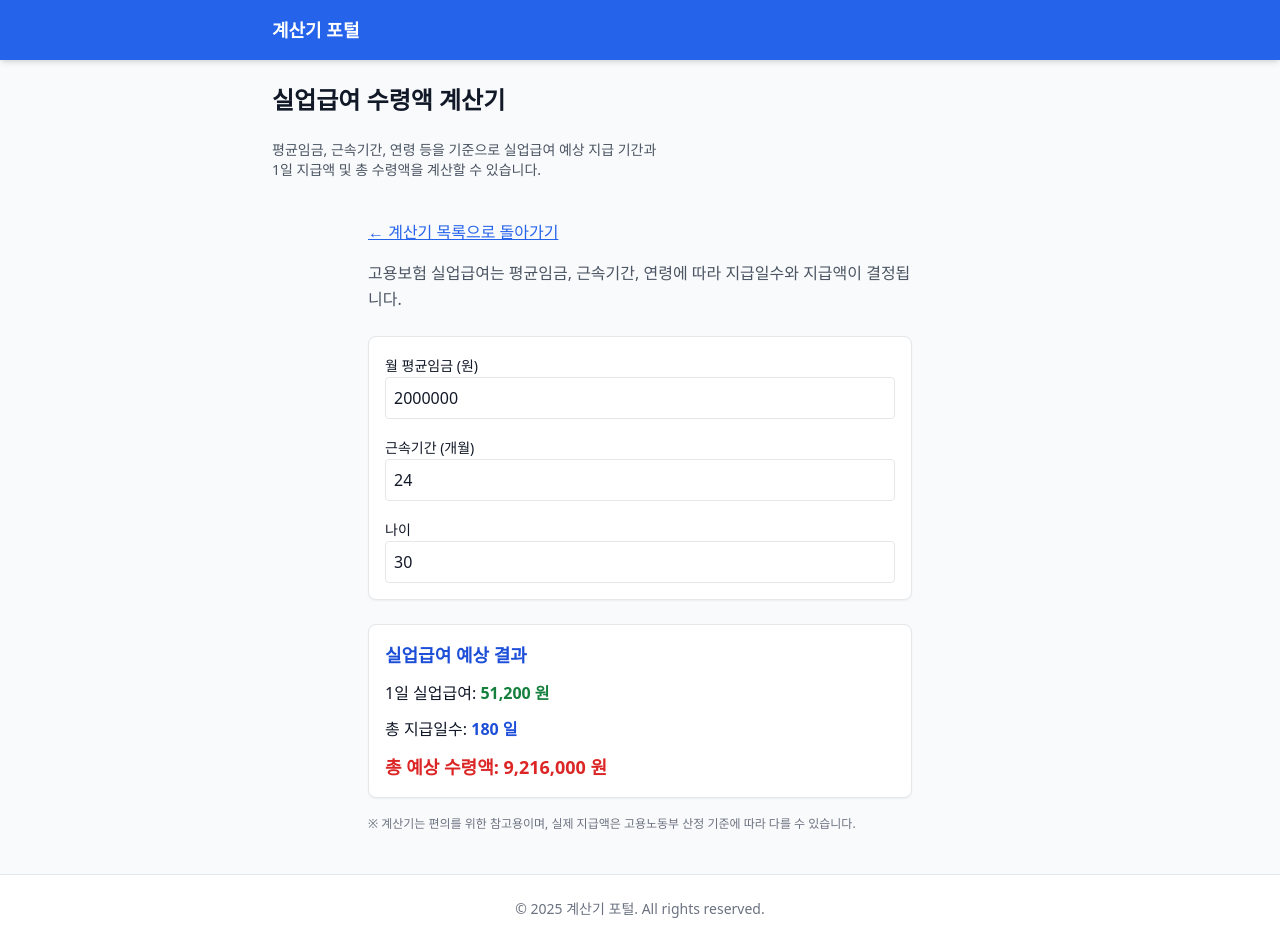
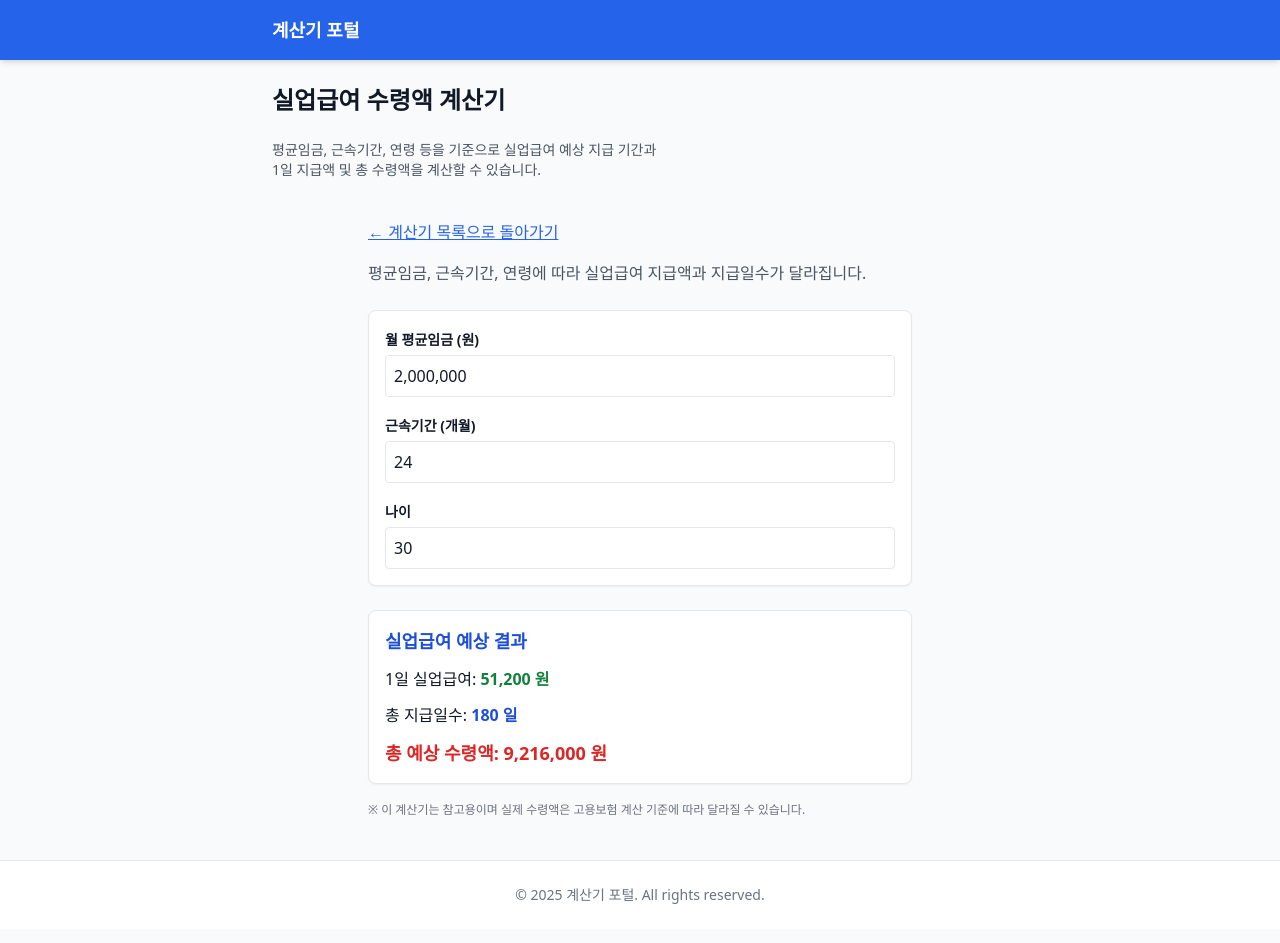
Before and after one commit to geniuspark00-source/calc-site, a Next.js app: page /calculators/unemployment-benefit in a window 1280 px wide. Built offline with nearby package versions, Linux system fonts and the light colour scheme.

Commit message:
auto push

```diff
--- a/app/calculators/unemployment-benefit/UnemploymentBenefitCalculatorUI.tsx
+++ b/app/calculators/unemployment-benefit/UnemploymentBenefitCalculatorUI.tsx
@@ -1,6 +1,7 @@
 "use client";
 
 import { useState } from "react";
+import Input from "@/components/Input";
 
 export default function UnemploymentBenefitCalculatorUI() {
   const [avgWage, setAvgWage] = useState(2000000); // 월 평균임금
@@ -14,7 +15,7 @@ export default function UnemploymentBenefitCalculatorUI() {
 
   // 상/하한 적용
   const DAILY_MAX = 72000; // 1일 상한액
-  const DAILY_MIN = 8000 * 8 * 0.8; // 최저임금 8천원(예시) × 8시간 × 80%
+  const DAILY_MIN = 8000 * 8 * 0.8; // 최저임금 × 8시간 × 80%
 
   dailyBenefit = Math.min(DAILY_MAX, Math.max(DAILY_MIN, dailyBenefit));
 
@@ -40,61 +41,45 @@ export default function UnemploymentBenefitCalculatorUI() {
   const totalBenefit = dailyBenefit * benefitDays;
 
   const format = (n: number) =>
-    n.toLocaleString("ko-KR", { maximumFractionDigits: 0 });
+    n.toLocaleString("ko-KR", {
+      maximumFractionDigits: 0,
+    });
 
   return (
     <div className="max-w-xl mx-auto p-4">
+
       {/* 돌아가기 */}
       <a href="/" className="text-blue-600 underline mb-4 inline-block">
         ← 계산기 목록으로 돌아가기
       </a>
 
       <p className="text-gray-600 mb-6 leading-relaxed">
-        고용보험 실업급여는 평균임금, 근속기간, 연령에 따라 지급일수와 지급액이
-        결정됩니다.
+        평균임금, 근속기간, 연령에 따라 실업급여 지급액과 지급일수가 달라집니다.
       </p>
 
       {/* 입력 영역 */}
       <div className="bg-white p-4 rounded-lg border shadow-sm space-y-4 mb-6">
+        <Input
+          label="월 평균임금 (원)"
+          value={avgWage}
+          onChange={setAvgWage}
+        />
 
-        {/* 평균임금 */}
-        <div>
-          <label className="text-sm font-medium">월 평균임금 (원)</label>
-          <input
-            type="number"
-            value={avgWage}
-            onChange={(e) => setAvgWage(Number(e.target.value))}
-            className="w-full border rounded p-2"
-          />
-        </div>
+        <Input
+          label="근속기간 (개월)"
+          value={workMonths}
+          onChange={setWorkMonths}
+        />
 
-        {/* 근속기간 */}
-        <div>
-          <label className="text-sm font-medium">근속기간 (개월)</label>
-          <input
-            type="number"
-            value={workMonths}
-            onChange={(e) => setWorkMonths(Number(e.target.value))}
-            className="w-full border rounded p-2"
-          />
-        </div>
-
-        {/* 나이 */}
-        <div>
-          <label className="text-sm font-medium">나이</label>
-          <input
-            type="number"
-            value={age}
-            onChange={(e) => setAge(Number(e.target.value))}
-            className="w-full border rounded p-2"
-          />
-        </div>
-
+        <Input
+          label="나이"
+          value={age}
+          onChange={setAge}
+        />
       </div>
 
       {/* 결과 영역 */}
       <div className="bg-white p-4 rounded-lg border shadow-sm space-y-3">
-
         <h2 className="text-lg font-bold mb-2 text-blue-700">
           실업급여 예상 결과
         </h2>
@@ -117,8 +102,7 @@ export default function UnemploymentBenefitCalculatorUI() {
       </div>
 
       <p className="text-[12px] text-gray-500 mt-4 leading-relaxed">
-        ※ 계산기는 편의를 위한 참고용이며, 실제 지급액은 고용노동부 산정 기준에 따라
-        다를 수 있습니다.
+        ※ 이 계산기는 참고용이며 실제 수령액은 고용보험 계산 기준에 따라 달라질 수 있습니다.
       </p>
     </div>
   );
```
